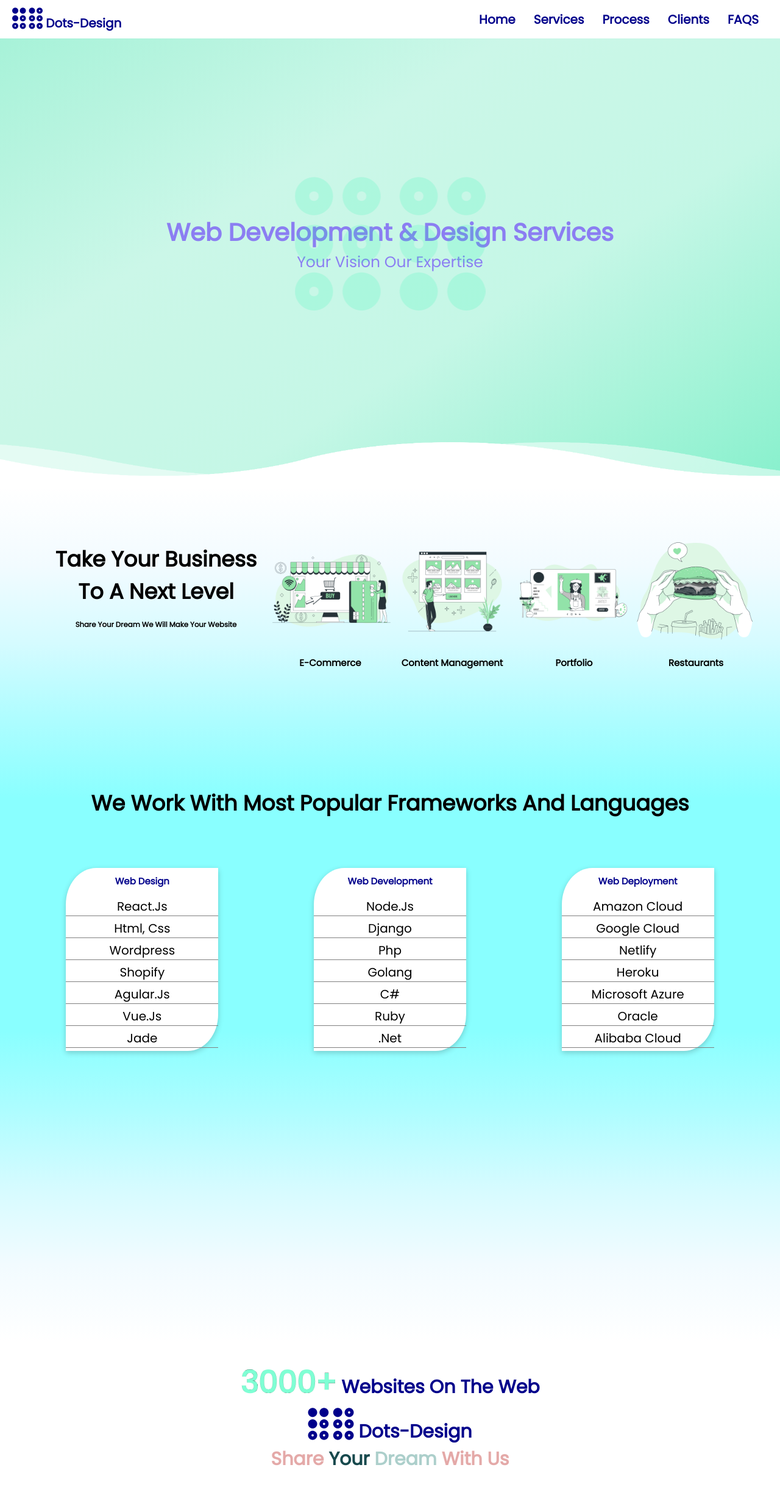
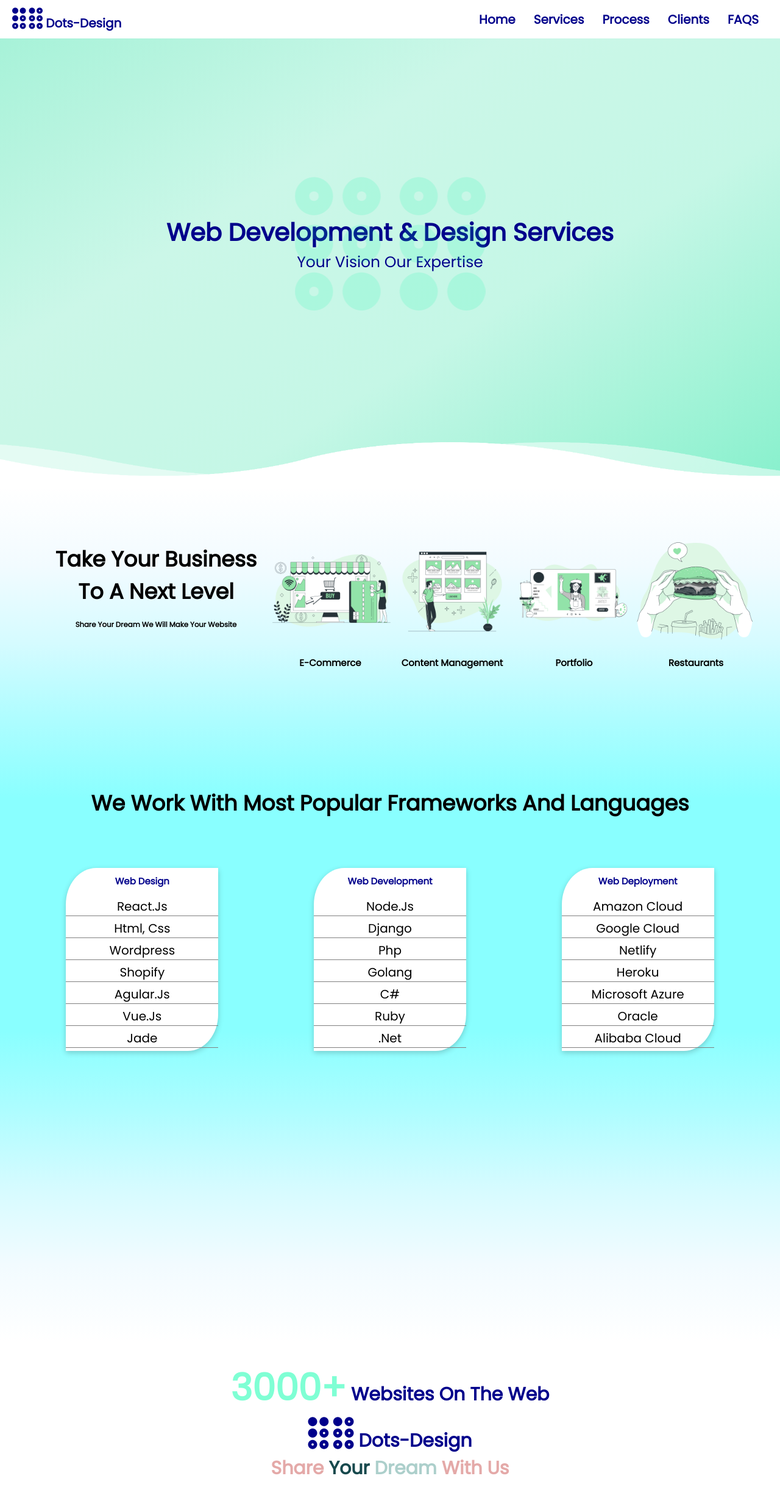
Before and after one commit to coder-tanvir/ThreeDots, a plain HTML site: page index.html in a window 1280 px wide. Shown: the top 2456 px of the page at 61% size. Drawn offline with nearby package versions, Linux system fonts and the light colour scheme.

Commit message:
changed home color

```diff
--- a/css/style.css
+++ b/css/style.css
@@ -106,13 +106,13 @@ header i{
 
 .home h1{
     font-size: 4rem;
-    color:#8B7EF2;
+    color:darkblue;
     text-shadow: 0 0.3 0.5 rgba(0,0,0,0.3);
 }
 
 .home h2{
     font-size: 2.5rem;
-    color:#8B7EF2;
+    color:darkblue;
     font-weight: 400;
     text-shadow: 0 0.3 0.5 rgba(0,0,0,0.3);
 }
@@ -305,10 +305,10 @@ header i{
   }
 
   .blue-span{
-    font-size:5rem;
+    font-size:6rem;
+    font-weight:800;
     color:aquamarine;
-    -webkit-text-stroke-width: .1px;
-    -webkit-text-stroke-color: black;
+
   }
 /***********************Processes***************************/
 .process{
```
